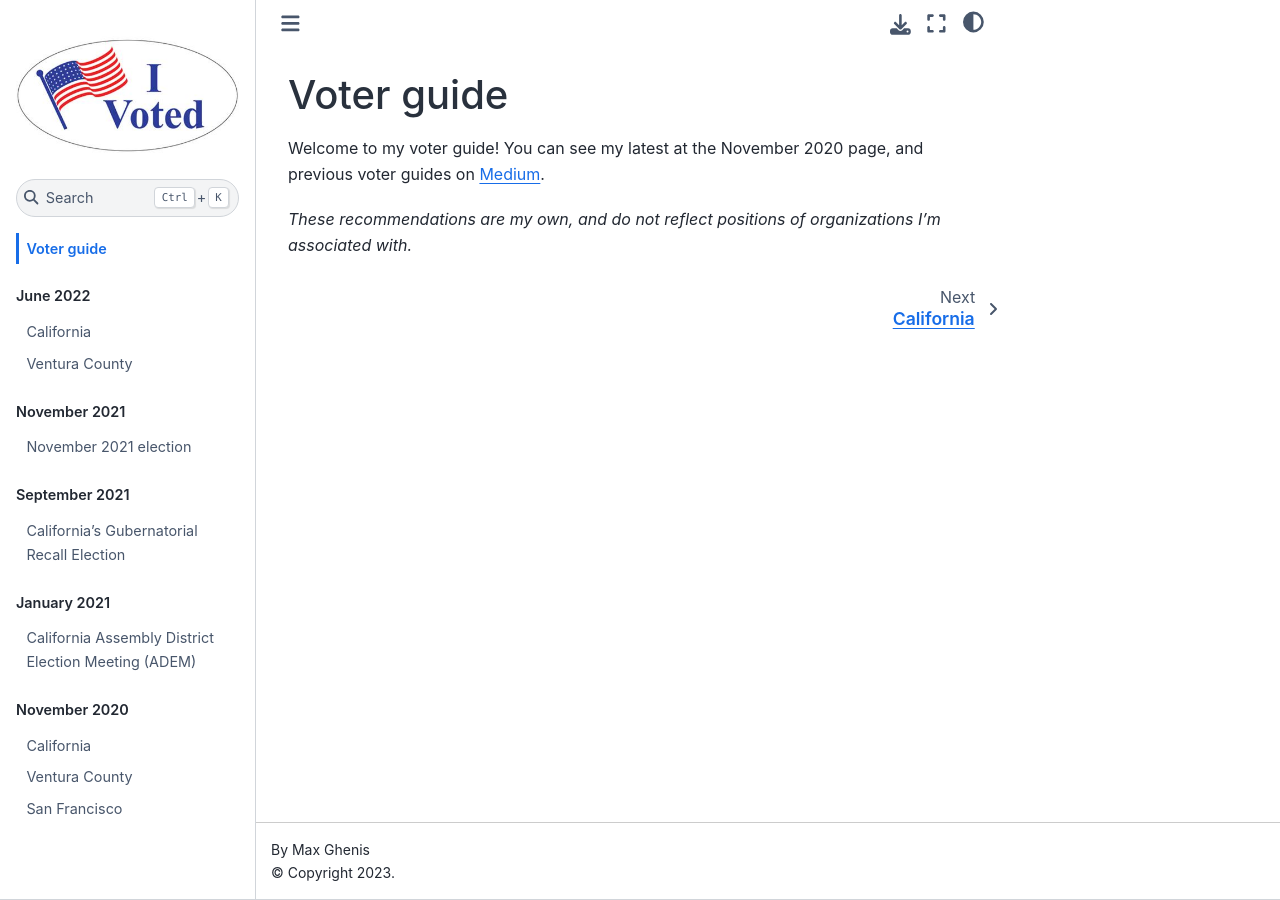
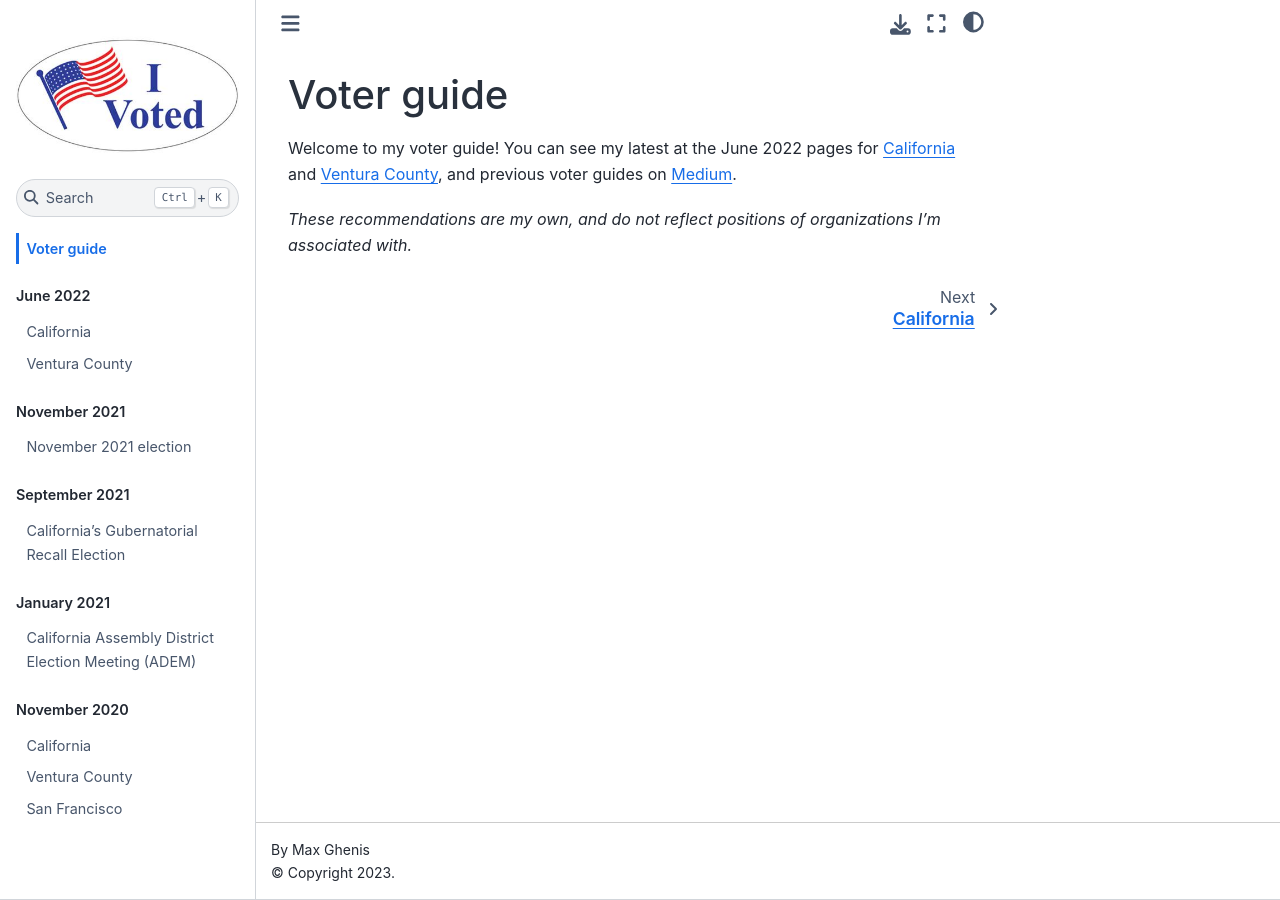
Before and after one commit to MaxGhenis/vote, a Jupyter Book: the page built from docs/index.md, in a window 1280 px wide. Built offline with Jupyter Book 1.0.4 settings and Sphinx 7.4.7 and the Sphinx Book theme 1.1.4, drawn with Linux system fonts in a browser that asks for light colours.

Commit message:
fix images

```diff
--- a/docs/index.md
+++ b/docs/index.md
@@ -1,6 +1,6 @@
 # Voter guide
 
 Welcome to my voter guide!
-You can see my latest at the November 2020 page, and previous voter guides on [Medium](https://medium.com/@MaxGhenis/november-2018-voter-guide-3f534e6ed54d).
+You can see my latest at the June 2022 pages for [California](2022/06/california.md) and [Ventura County](2022/06/ventura-county.md), and previous voter guides on [Medium](https://medium.com/@MaxGhenis/november-2018-voter-guide-3f534e6ed54d).
 
 *These recommendations are my own, and do not reflect positions of organizations I'm associated with.*
```
Also changed, not shown: docs/2020/11/california.md (+5 -23 lines), docs/_static/2020/11/california/prop14/budget.png (renamed from docs/_static/nov2020/california/prop14/budget.png), docs/_static/2020/11/california/prop21/arrows.png (renamed from docs/_static/nov2020/california/prop21/arrows.png), docs/_static/2020/11/california/prop21/npv.png (renamed from docs/_static/nov2020/california/prop21/npv.png).
